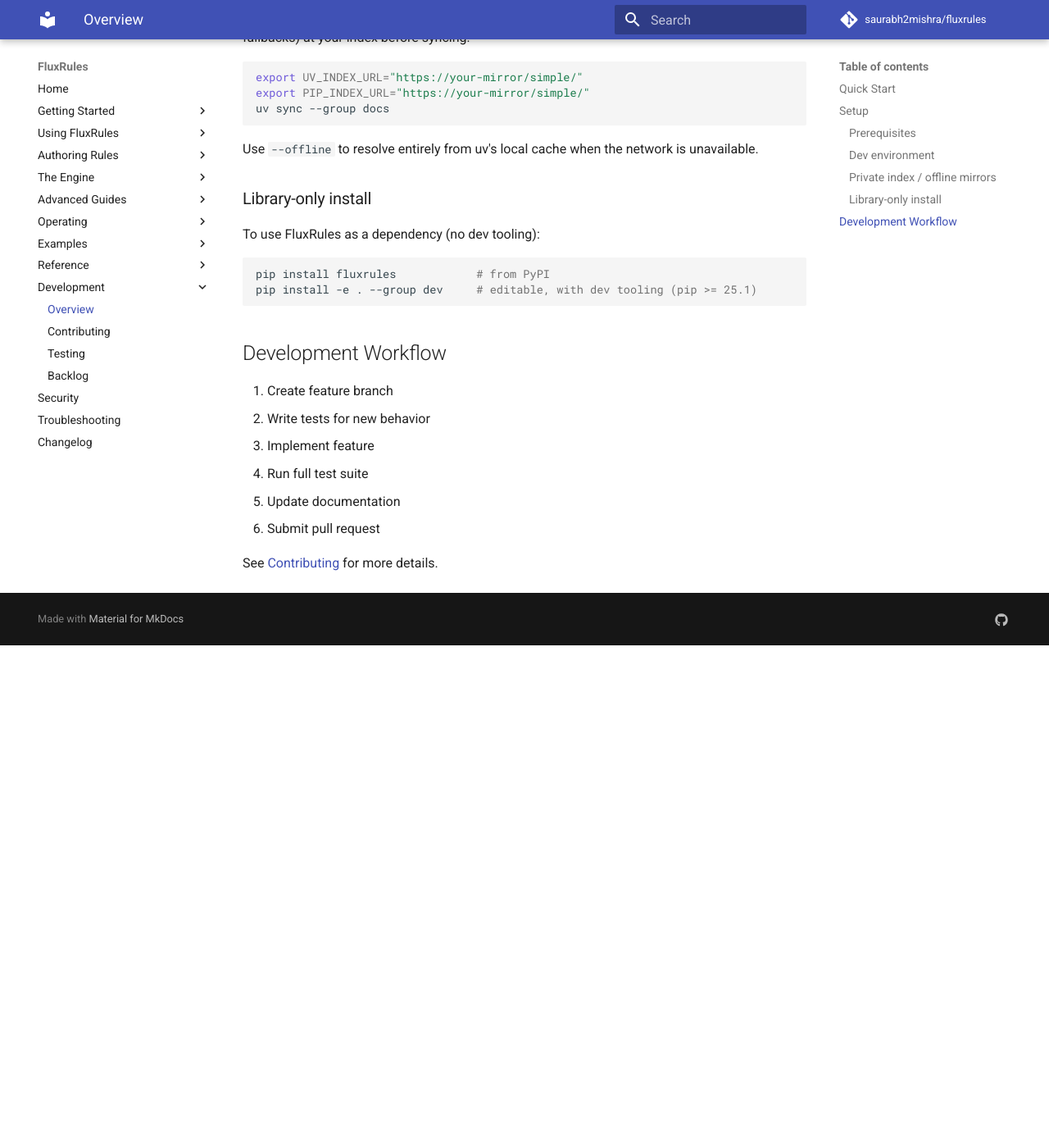
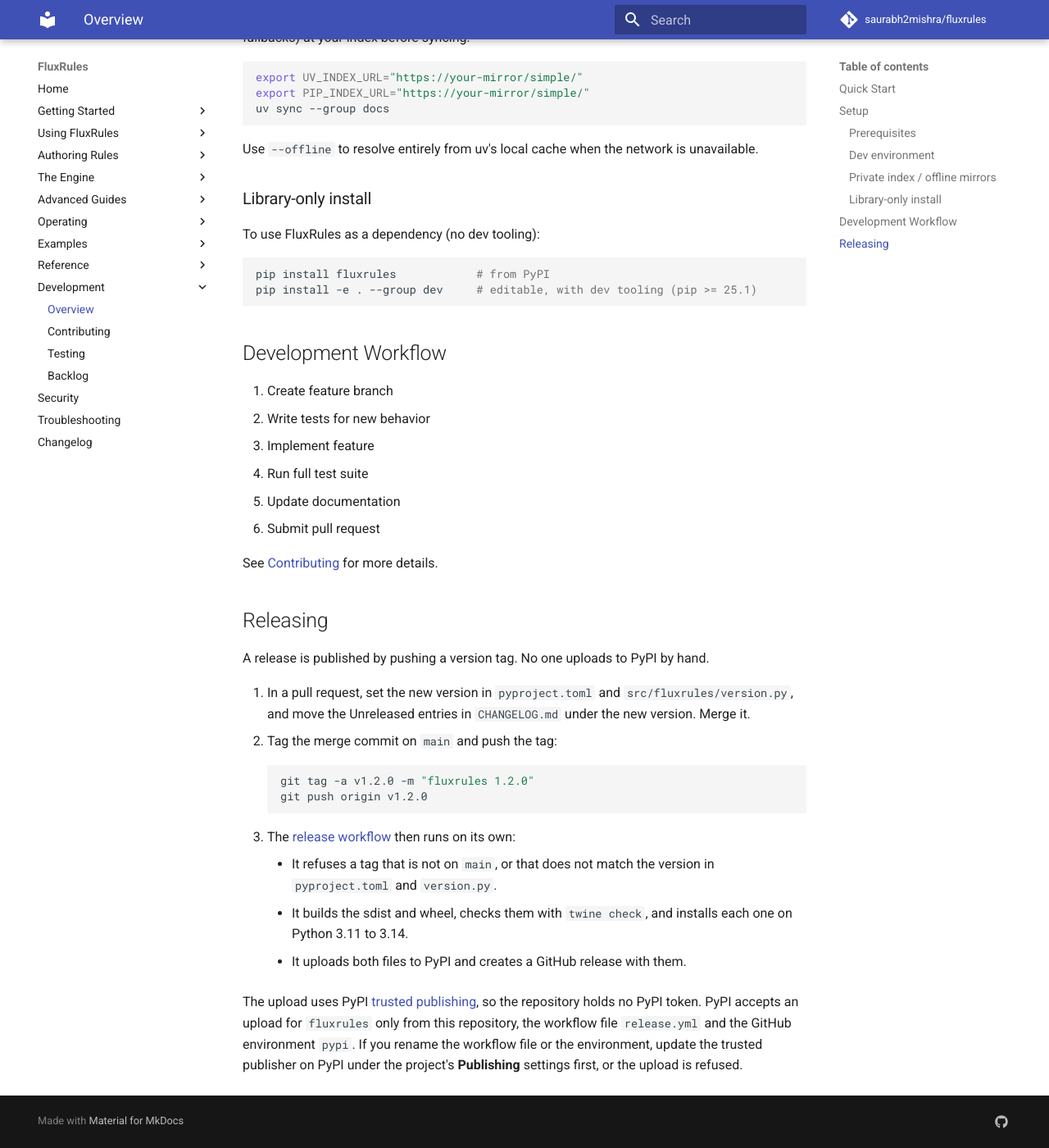
Before and after one commit to saurabh2mishra/fluxrules, an MkDocs documentation site: the page built from docs/development/index.md, in a window 1280 px wide and 1400 px high, scrolled down 1281 px. Shown: the whole window at 82% size. Built offline with MkDocs 1.6.1 and Material for MkDocs 9.7.7, drawn with Linux system fonts in a browser that asks for light colours; comment, search, counter and statistics services are not loaded; before the commit the page ends 2068 px from its top, so only the background shows below that.

Commit message:
ci: publish to PyPI with trusted publishing (#56)
* ci: publish to PyPI with trusted publishing instead of an API token

The publish job now asks GitHub for an OpenID Connect token (id-token:
write) and pypa/gh-action-pypi-publish exchanges it with PyPI, so the
PYPI_API_TOKEN secret is no longer read. PyPI must list this repository,
release.yml and the pypi environment as a trusted publisher of fluxrules.

The comment no longer claims the pypi environment has a manual gate: it
has no protection rules today.

Co-Authored-By: Claude Opus 5.5 <noreply@anthropic.com>

* docs: explain how a release is published

Adds a Releasing section to the development page: the version bump, the
tag, what the release workflow checks, and that PyPI trusted publishing
ties uploads to this repository, release.yml and the pypi environment.
CONTRIBUTING.md links to it and no longer calls the workflow signed.

Co-Authored-By: Claude Opus 5.5 <noreply@anthropic.com>

---------

Co-authored-by: Claude Opus 5.5 <noreply@anthropic.com>

````diff
--- a/docs/development/index.md
+++ b/docs/development/index.md
@@ -82,3 +82,34 @@ pip install -e . --group dev     # editable, with dev tooling (pip >= 25.1)
 6. Submit pull request
 
 See [Contributing](../contributing.md) for more details.
+
+## Releasing
+
+A release is published by pushing a version tag. No one uploads to PyPI by
+hand.
+
+1. In a pull request, set the new version in `pyproject.toml` and
+   `src/fluxrules/version.py`, and move the Unreleased entries in
+   `CHANGELOG.md` under the new version. Merge it.
+2. Tag the merge commit on `main` and push the tag:
+
+    ```bash
+    git tag -a v1.2.0 -m "fluxrules 1.2.0"
+    git push origin v1.2.0
+    ```
+
+3. The [release workflow](https://github.com/saurabh2mishra/fluxrules/blob/main/.github/workflows/release.yml)
+   then runs on its own:
+    - It refuses a tag that is not on `main`, or that does not match the
+      version in `pyproject.toml` and `version.py`.
+    - It builds the sdist and wheel, checks them with `twine check`, and
+      installs each one on Python 3.11 to 3.14.
+    - It uploads both files to PyPI and creates a GitHub release with them.
+
+The upload uses PyPI
+[trusted publishing](https://docs.pypi.org/trusted-publishers/), so the
+repository holds no PyPI token. PyPI accepts an upload for `fluxrules` only
+from this repository, the workflow file `release.yml` and the GitHub
+environment `pypi`. If you rename the workflow file or the environment,
+update the trusted publisher on PyPI under the project's **Publishing**
+settings first, or the upload is refused.
````
Also changed, not shown: CONTRIBUTING.md (+3 -1 lines), 1 other file.
